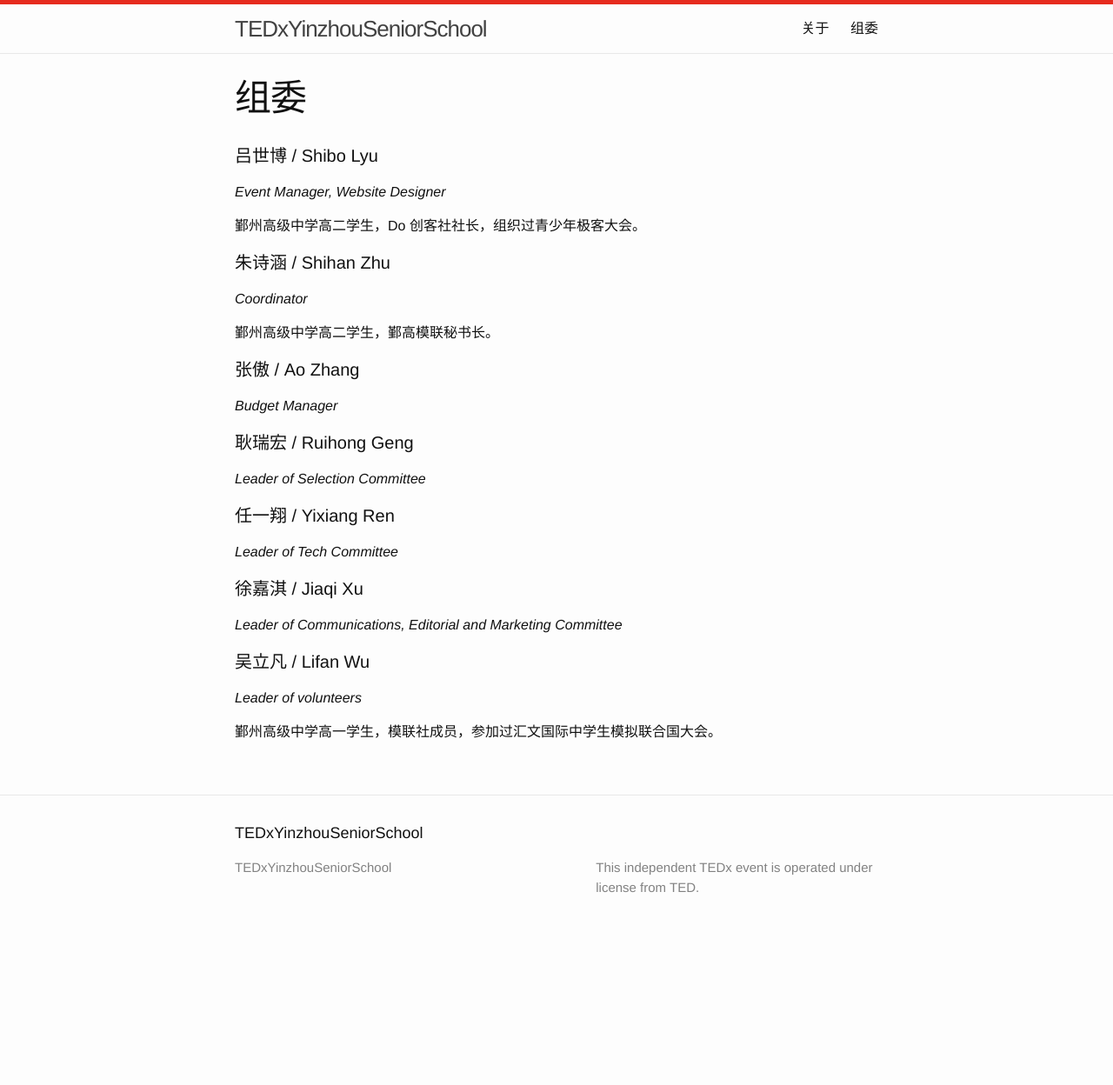
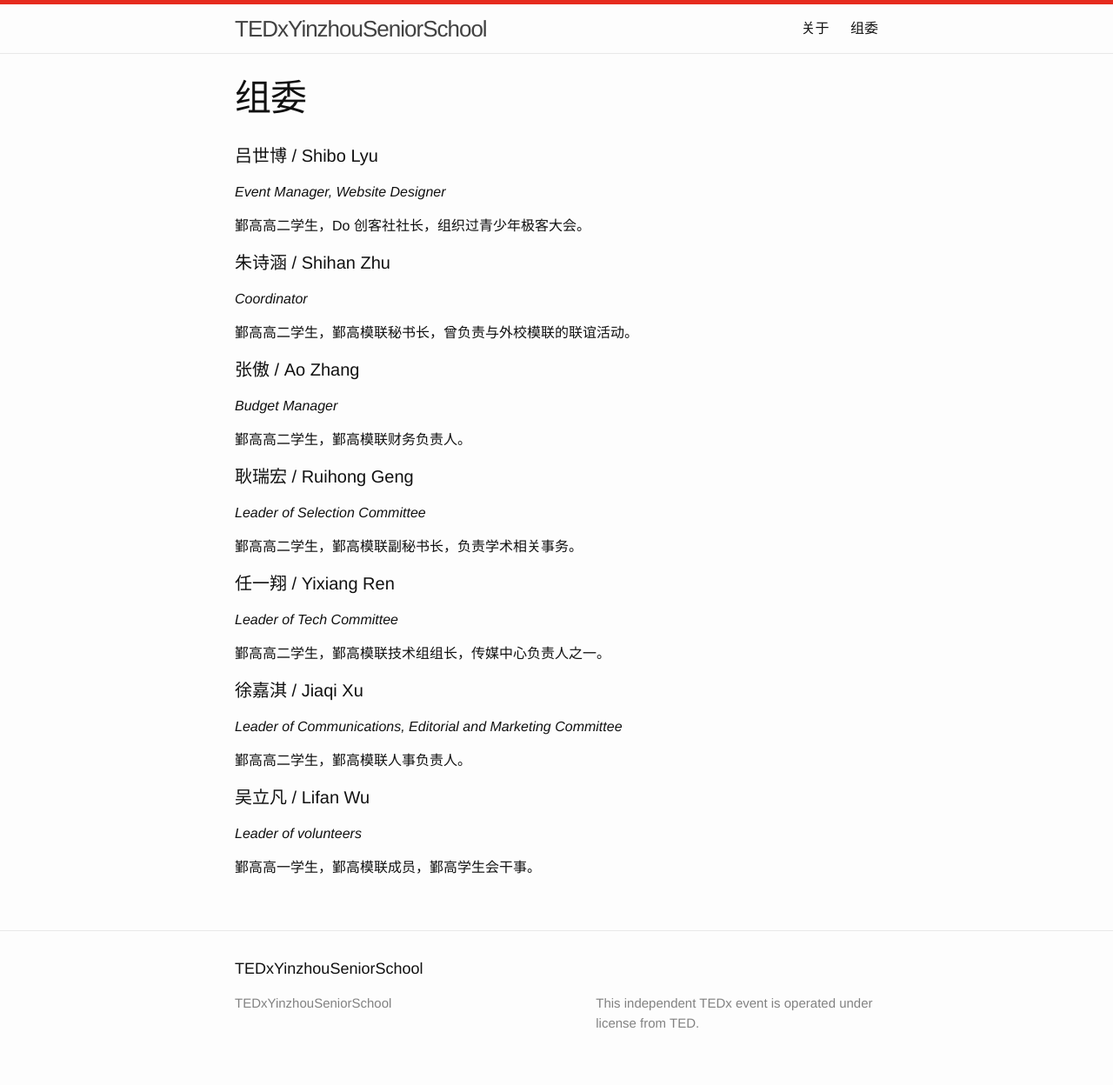
Before and after one commit to donglj314/tedx.nbyg.net, a Jekyll site: the page built from committee.md, in a window 1280 px wide. Shown: the whole page at 87% size. Built offline with Jekyll 4.4.1, drawn with Linux system fonts in a browser that asks for light colours; before the commit the page ends 1092 px from its top, so only the background shows below that.

Commit message:
Update profiles.

```diff
--- a/committee.md
+++ b/committee.md
@@ -7,26 +7,34 @@ permalink: /committee/
 #### 吕世博 / Shibo Lyu
 *Event Manager, Website Designer*
 
-鄞州高级中学高二学生，Do 创客社社长，组织过青少年极客大会。
+鄞高高二学生，Do 创客社社长，组织过青少年极客大会。
 
 #### 朱诗涵 / Shihan Zhu
 *Coordinator*
 
-鄞州高级中学高二学生，鄞高模联秘书长。
+鄞高高二学生，鄞高模联秘书长，曾负责与外校模联的联谊活动。
 
 #### 张傲 / Ao Zhang
 *Budget Manager*
 
+鄞高高二学生，鄞高模联财务负责人。
+
 #### 耿瑞宏 / Ruihong Geng
 *Leader of Selection Committee*
+
+鄞高高二学生，鄞高模联副秘书长，负责学术相关事务。
 
 #### 任一翔 / Yixiang Ren
 *Leader of Tech Committee*
 
+鄞高高二学生，鄞高模联技术组组长，传媒中心负责人之一。
+
 #### 徐嘉淇 / Jiaqi Xu
 *Leader of Communications, Editorial and Marketing Committee*
+
+鄞高高二学生，鄞高模联人事负责人。
 
 #### 吴立凡 / Lifan Wu
 *Leader of volunteers*
 
-鄞州高级中学高一学生，模联社成员，参加过汇文国际中学生模拟联合国大会。
+鄞高高一学生，鄞高模联成员，鄞高学生会干事。
```
